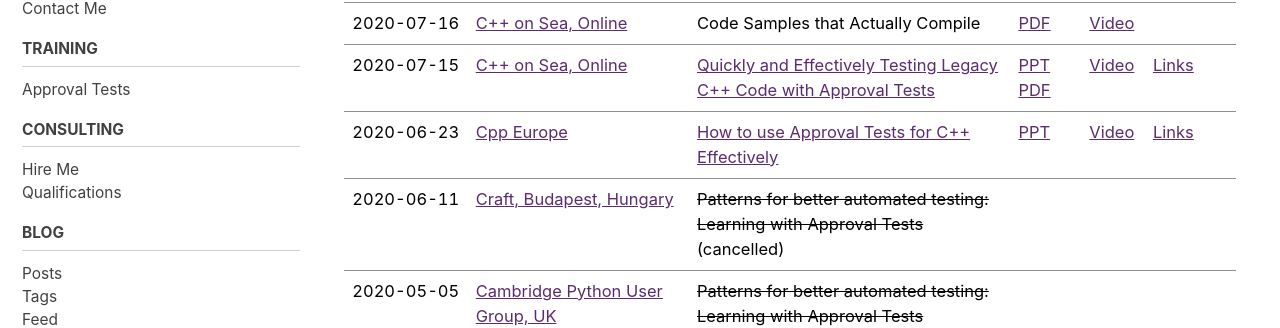
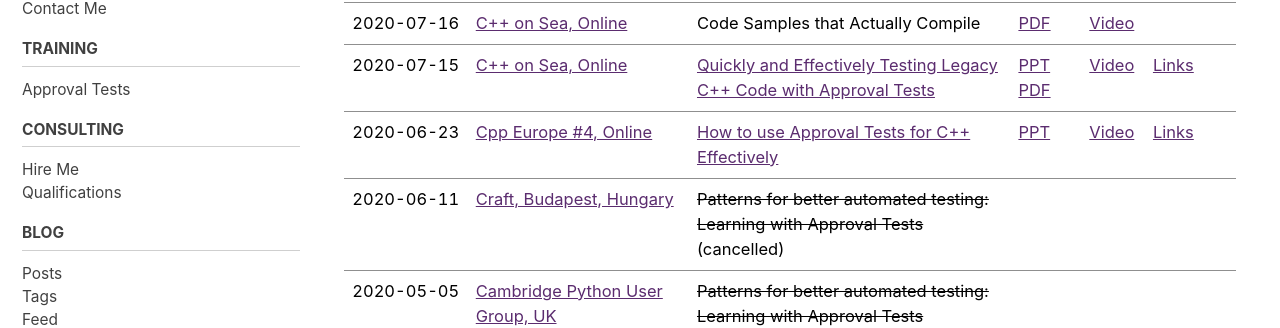
Before and after one commit to claremacrae/claremacrae.github.io, a Jekyll site: the page built from conferences/presentations_table.md, in a window 1280 px wide and 900 px high, scrolled down 859 px. Shown: the part 138-466 px from the top of the window. Built offline with Jekyll 4.4.1, drawn with Linux system fonts in a browser that asks for light colours; cached includes are drawn as plain includes; nearby versions of some CDN libraries.

Commit message:
Fix display of conference title, due to # being treated as comment

```diff
--- a/_data/presentations.yml
+++ b/_data/presentations.yml
@@ -159,7 +159,7 @@
 - name: XXX
   date: 2020-06-23
   event:
-    name: Cpp Europe #4, Online
+    name: "Cpp Europe #4, Online"
     url: https://cppeurope.com
   talk:
     name: How to use Approval Tests for C++ Effectively
```
